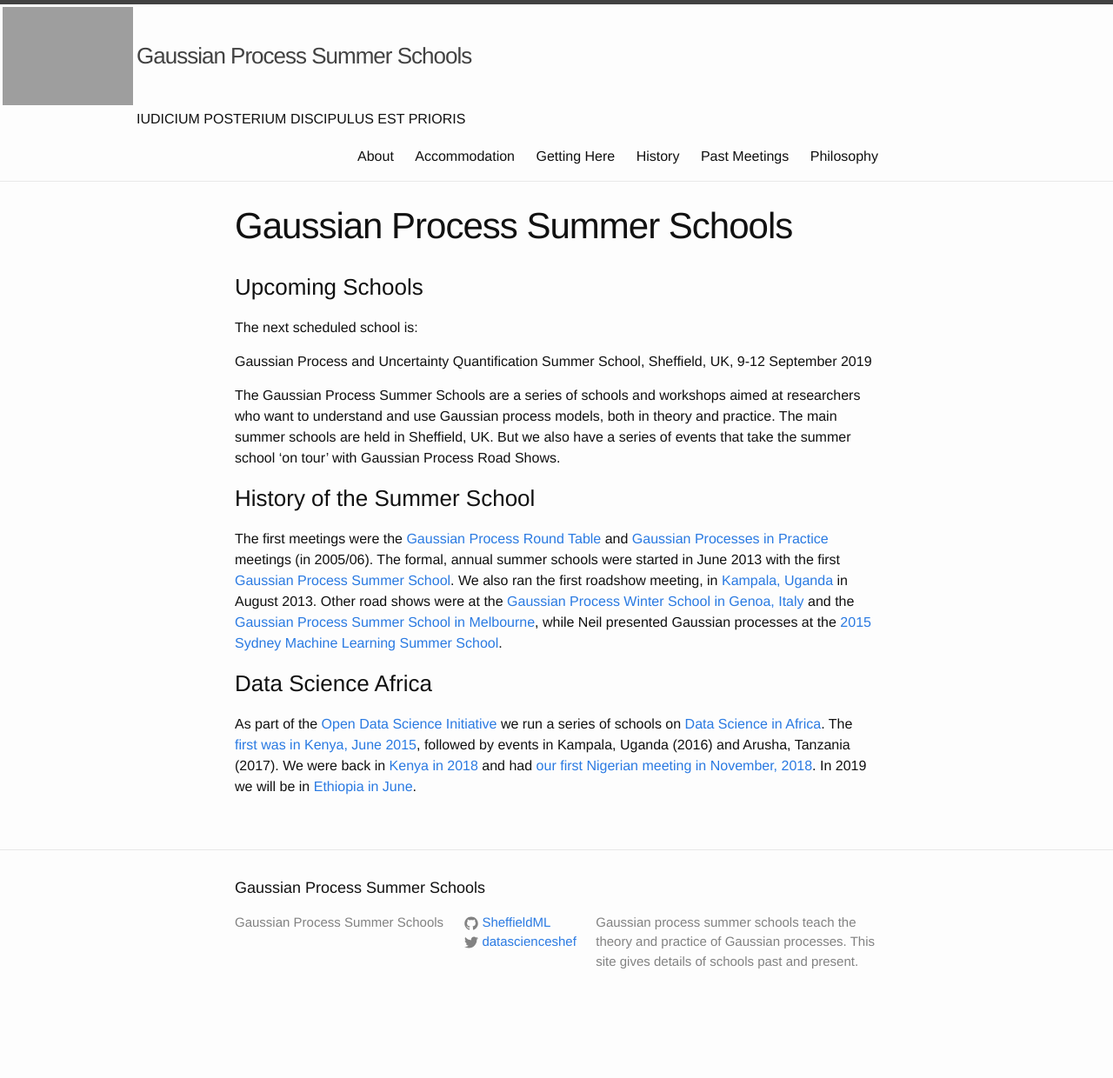
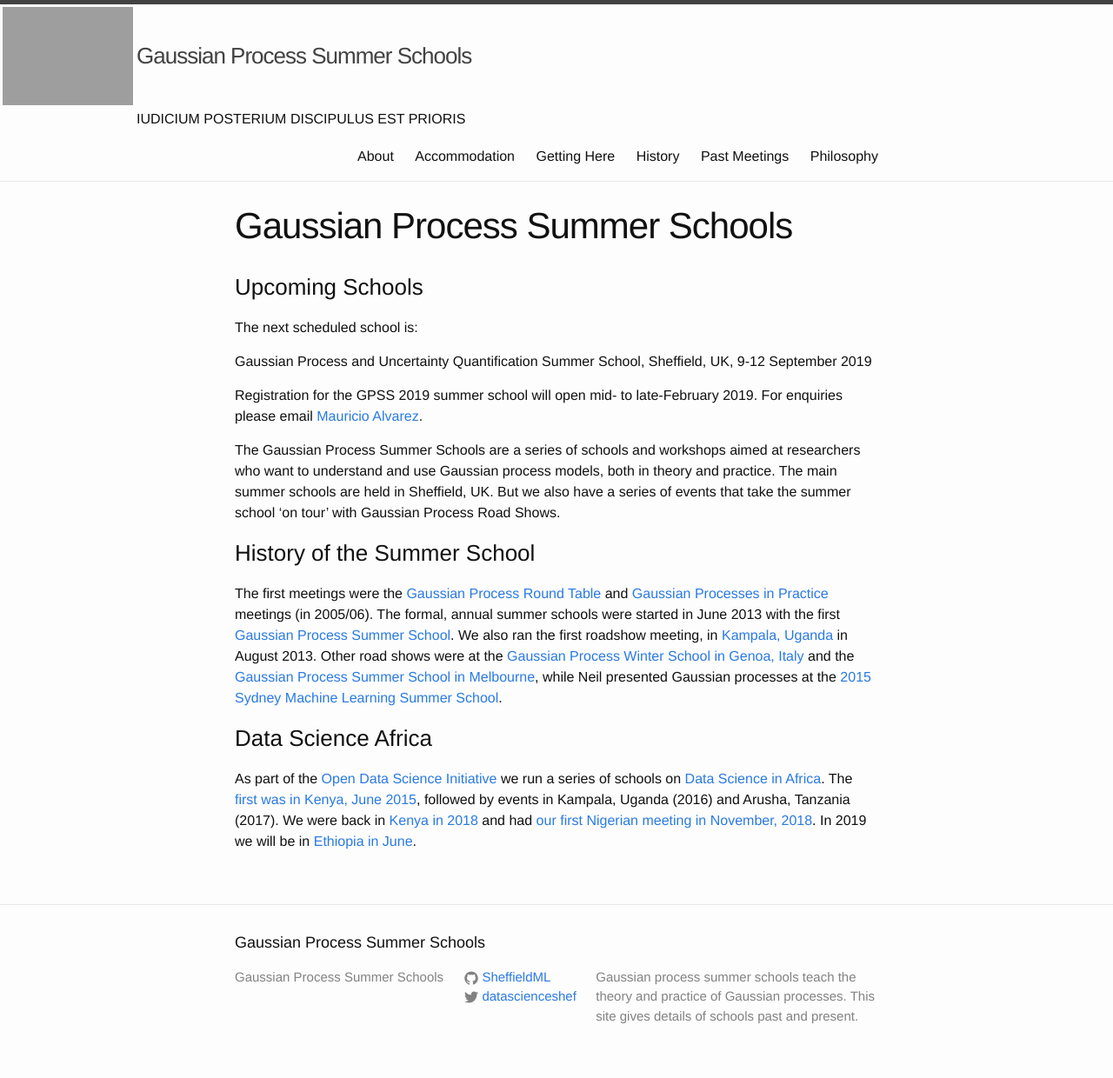
Before and after one commit to gpschool/gpschool.github.io, a Jekyll site: the page built from index.md, in a window 1280 px wide. Shown: the whole page at 87% size. Built offline with Jekyll 4.4.1, drawn with Linux system fonts in a browser that asks for light colours; before the commit the page ends 1177 px from its top, so only the background shows below that.

Commit message:
Added registration opening message and email link to Mauricio

```diff
--- a/index.md
+++ b/index.md
@@ -11,6 +11,7 @@
 {% if meeting.present %}{% if meeting.url %}[{{ meeting.event }}]({{ meeting.url }}){% else %}{{ meeting.event }}{% endif %}, {{ meeting.location }}{% if meeting.startday %}, {{ meeting.startday }}{% if meeting.endday %}-{{ meeting.endday }}{% endif %}{% endif %} {{ meeting.startmonth }} {{ meeting.year }}{% endif %}
 {% endfor %}
 
+Registration for the GPSS 2019 summer school will open mid- to late-February 2019. For enquiries please email <a href="mailto:mauricio.alvarez@sheffield.ac.uk">Mauricio Alvarez</a>.
 
 The Gaussian Process Summer Schools are a series of schools and workshops aimed at researchers who want to understand and use Gaussian process models, both in theory and practice. The main summer schools are held in Sheffield, UK. But we also have a series of events that take the summer school 'on tour' with Gaussian Process Road Shows.
 
```
